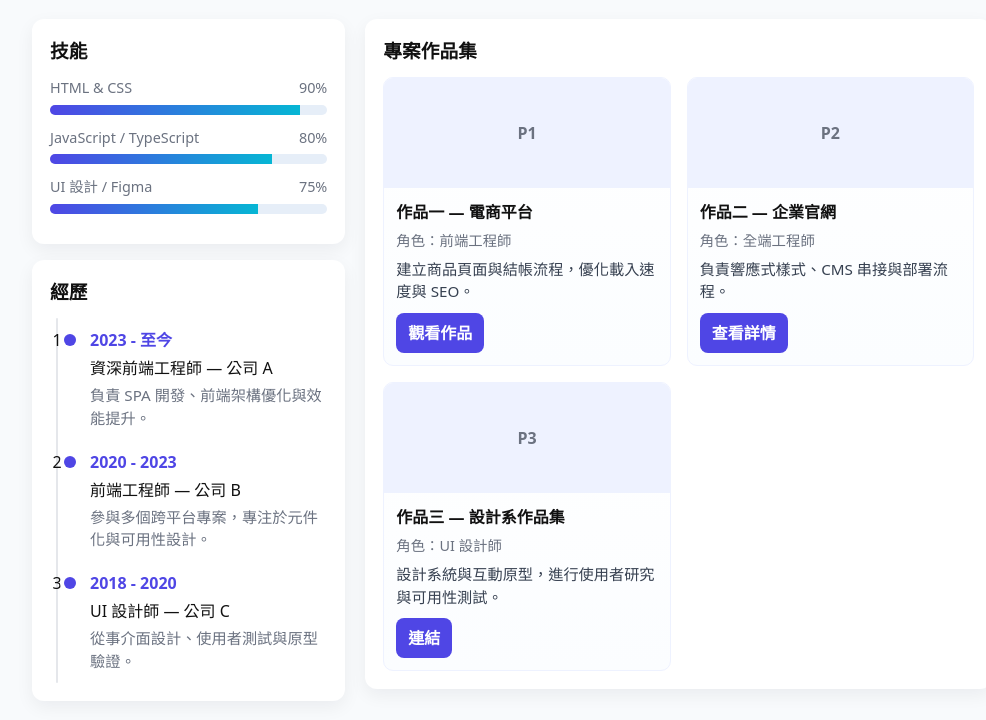
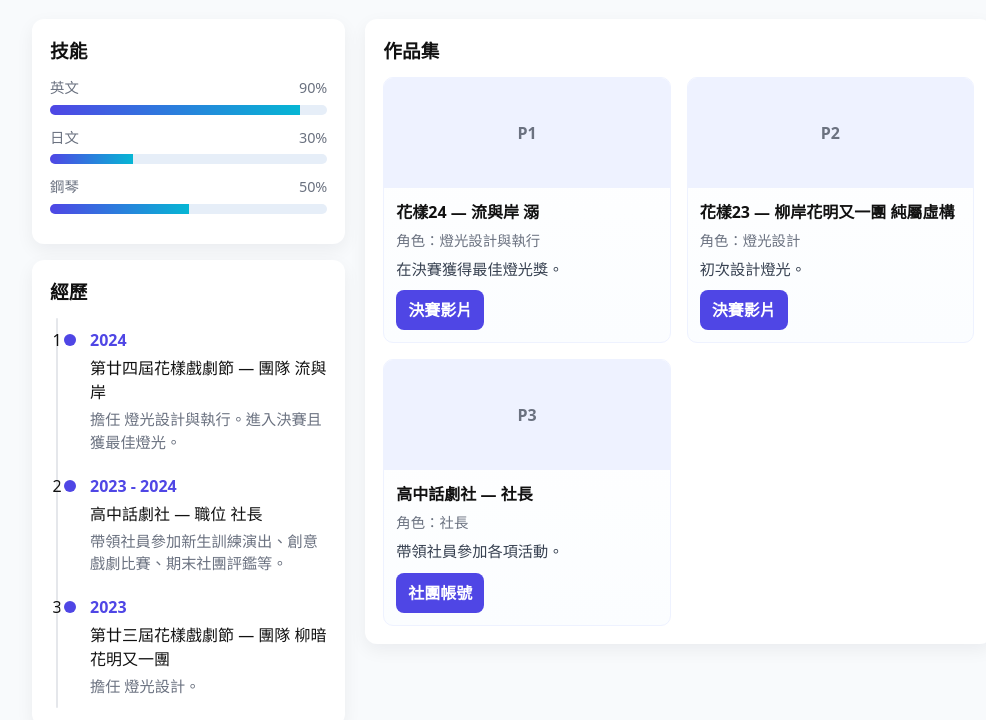
Before and after one commit to white-333333/single-page-portfolio, a plain HTML site: page index.html in a window 1280 px wide. Shown: the part 171-891 px from the top of the page, without its empty margins (128-1114 px from the left). Drawn offline with Linux system fonts and the light colour scheme.

Commit message:
Change the example information to my information

```diff
--- a/index.html
+++ b/index.html
@@ -3,7 +3,7 @@
 <head>
   <meta charset="UTF-8">
   <meta name="viewport" content="width=device-width, initial-scale=1.0">
-  <title>個人簡歷 - 姓名</title>
+  <title>個人簡歷 - 簡亦晴</title>
   <style>
     :root{--accent:#4f46e5;--muted:#6b7280;--bg:#f8fafc;--card:#ffffff}
     *{box-sizing:border-box}
@@ -74,12 +74,11 @@
     <header>
       <div class="avatar" aria-hidden="true">KH</div>
       <div class="person">
-        <h1 class="name">姓名 姓氏</h1>
-        <div class="role">前端工程師 / UI 設計</div>
+        <h1 class="name">簡亦晴</h1>
+        <div class="role">大學生 / 醫資一</div>
         <div class="contacts">
-          <a class="contact" href="mailto:you@example.com">you@example.com</a>
-          <a class="contact" href="tel:+886912345678">+886 912 345 678</a>
-          <a class="contact" href="#">LinkedIn</a>
+          <a class="contact" href="mailto:414570667@m365.fju.edu.tw">414570667@m365.fju.edu.tw</a>
+          <a class="contact" href="tel:+886123456789">+886 123 456 789</a>
         </div>
       </div>
     </header>
@@ -89,16 +88,16 @@
         <section class="card skills" aria-labelledby="skills-heading">
           <h3 id="skills-heading">技能</h3>
           <div class="skill">
-            <div class="meta"><span>HTML & CSS</span><span>90%</span></div>
+            <div class="meta"><span>英文</span><span>90%</span></div>
             <div class="progress"><i data-value="90" style="width:0%"></i></div>
           </div>
           <div class="skill">
-            <div class="meta"><span>JavaScript / TypeScript</span><span>80%</span></div>
-            <div class="progress"><i data-value="80" style="width:0%"></i></div>
+            <div class="meta"><span>日文</span><span>30%</span></div>
+            <div class="progress"><i data-value="30" style="width:0%"></i></div>
           </div>
           <div class="skill">
-            <div class="meta"><span>UI 設計 / Figma</span><span>75%</span></div>
-            <div class="progress"><i data-value="75" style="width:0%"></i></div>
+            <div class="meta"><span>鋼琴</span><span>50%</span></div>
+            <div class="progress"><i data-value="50" style="width:0%"></i></div>
           </div>
         </section>
 
@@ -106,19 +105,19 @@
           <h3 id="exp-heading">經歷</h3>
           <ol class="timeline-list">
             <li class="timeline-item">
-              <div class="period">2023 - 至今</div>
-              <div class="title">資深前端工程師 — 公司 A</div>
-              <div class="desc">負責 SPA 開發、前端架構優化與效能提升。</div>
+              <div class="period">2024</div>
+              <div class="title">第廿四屆花樣戲劇節 — 團隊 流與岸</div>
+              <div class="desc">擔任 燈光設計與執行。進入決賽且獲最佳燈光。</div>
             </li>
             <li class="timeline-item">
-              <div class="period">2020 - 2023</div>
-              <div class="title">前端工程師 — 公司 B</div>
-              <div class="desc">參與多個跨平台專案，專注於元件化與可用性設計。</div>
+              <div class="period">2023 - 2024</div>
+              <div class="title">高中話劇社 — 職位 社長</div>
+              <div class="desc">帶領社員參加新生訓練演出、創意戲劇比賽、期末社團評鑑等。</div>
             </li>
             <li class="timeline-item">
-              <div class="period">2018 - 2020</div>
-              <div class="title">UI 設計師 — 公司 C</div>
-              <div class="desc">從事介面設計、使用者測試與原型驗證。</div>
+              <div class="period">2023</div>
+              <div class="title">第廿三屆花樣戲劇節 — 團隊 柳暗花明又一團</div>
+              <div class="desc">擔任 燈光設計。</div>
             </li>
           </ol>
         </section>
@@ -126,35 +125,35 @@
 
       <aside>
         <section class="card projects" aria-labelledby="proj-heading">
-          <h3 id="proj-heading">專案作品集</h3>
+          <h3 id="proj-heading">作品集</h3>
           <div class="projects-grid">
             <article class="project-card">
               <div class="project-thumb">P1</div>
               <div class="project-body">
-                <div class="project-title">作品一 — 電商平台</div>
-                <div class="project-role">角色：前端工程師</div>
-                <div class="project-desc">建立商品頁面與結帳流程，優化載入速度與 SEO。</div>
-                <div class="project-links"><a class="btn" href="#">觀看作品</a></div>
+                <div class="project-title">花樣24 — 流與岸 溺</div>
+                <div class="project-role">角色：燈光設計與執行</div>
+                <div class="project-desc">在決賽獲得最佳燈光獎。</div>
+                <div class="project-links"><a class="btn" href="https://www.youtube.com/live/R2_sC-4gFks?si=DG91I1ENJ8GlXRZm">決賽影片</a></div>
               </div>
             </article>
 
             <article class="project-card">
               <div class="project-thumb">P2</div>
               <div class="project-body">
-                <div class="project-title">作品二 — 企業官網</div>
-                <div class="project-role">角色：全端工程師</div>
-                <div class="project-desc">負責響應式樣式、CMS 串接與部署流程。</div>
-                <div class="project-links"><a class="btn" href="#">查看詳情</a></div>
+                <div class="project-title">花樣23 — 柳岸花明又一團 純屬虛構</div>
+                <div class="project-role">角色：燈光設計</div>
+                <div class="project-desc">初次設計燈光。</div>
+                <div class="project-links"><a class="btn" href="https://www.youtube.com/live/nNzXUACEV8k?si=zOjI4ePS6iO2Ti6I">決賽影片</a></div>
               </div>
             </article>
 
             <article class="project-card">
               <div class="project-thumb">P3</div>
               <div class="project-body">
-                <div class="project-title">作品三 — 設計系作品集</div>
-                <div class="project-role">角色：UI 設計師</div>
-                <div class="project-desc">設計系統與互動原型，進行使用者研究與可用性測試。</div>
-                <div class="project-links"><a class="btn" href="#">連結</a></div>
+                <div class="project-title">高中話劇社 — 社長</div>
+                <div class="project-role">角色：社長</div>
+                <div class="project-desc">帶領社員參加各項活動。</div>
+                <div class="project-links"><a class="btn" href="https://www.instagram.com/clmd.drama?utm_source=ig_web_button_share_sheet&igsh=ZDNlZDc0MzIxNw==">社團帳號</a></div>
               </div>
             </article>
           </div>
```
